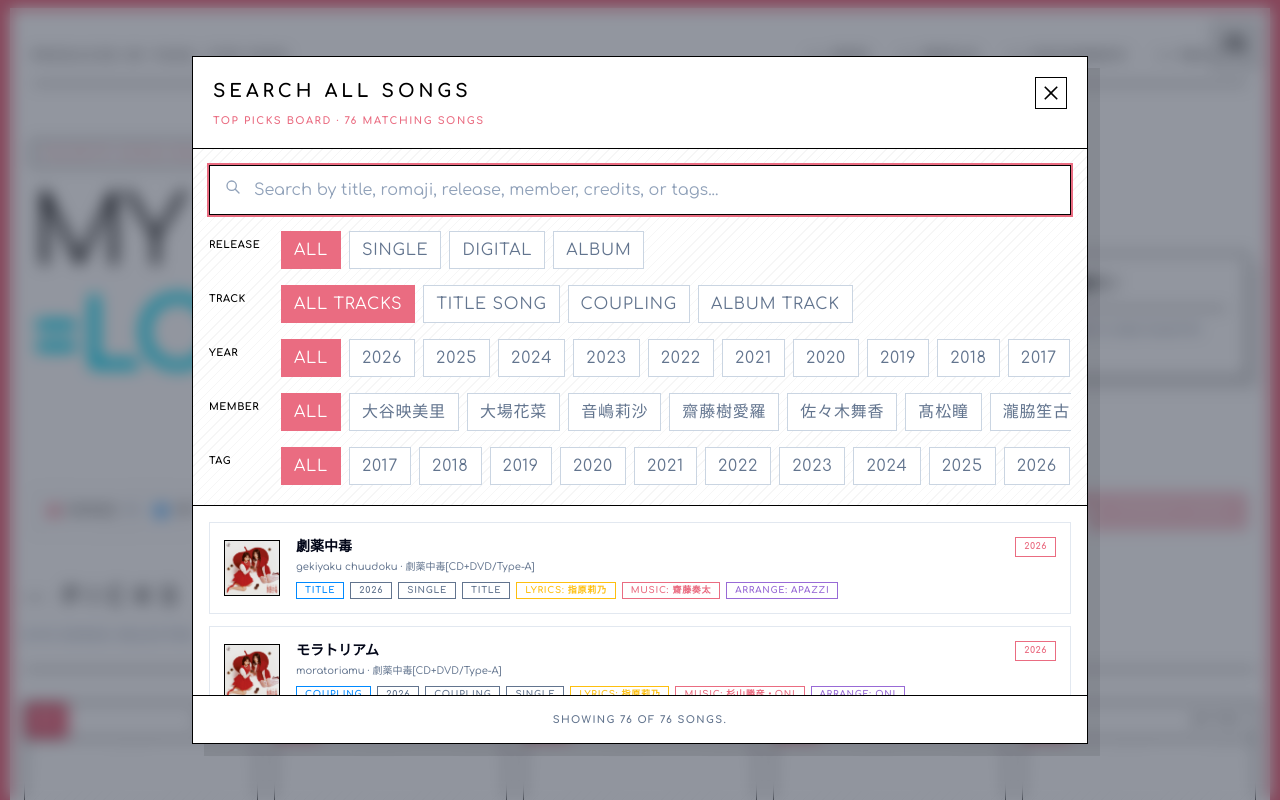
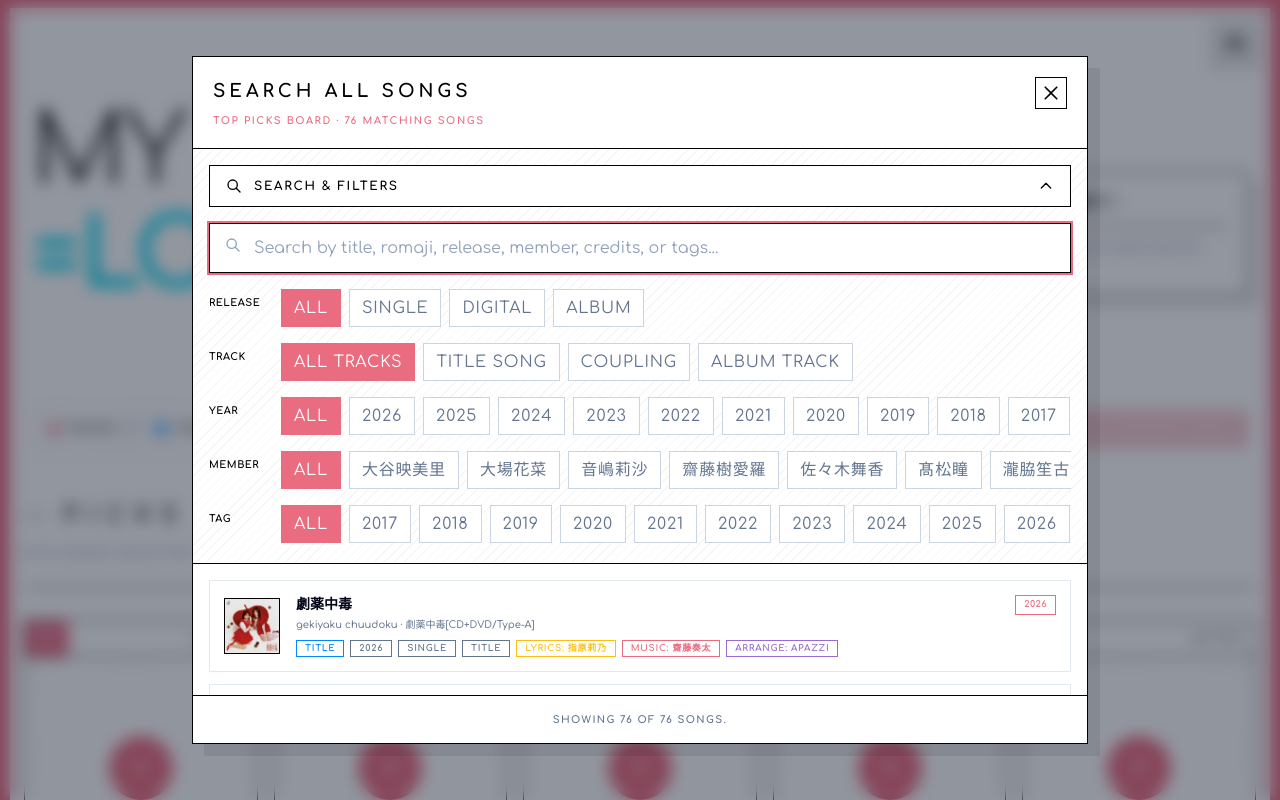
Before and after one commit to alexpsz/MyPickEqualLove, a Next.js app: page / in a window 1280 px wide. Both pictures are taken after a click on the button "SEARCH ALL SONGS". Shown: the top 800 px of the page. Built offline with nearby package versions, Linux system fonts and the light colour scheme.

Commit message:
Refine export rendering and search filters

```diff
--- a/src/app/page.tsx
+++ b/src/app/page.tsx
@@ -184,6 +184,7 @@ export default function Home() {
       );
 
       if (exportElement) {
+        await document.fonts.ready;
         await new Promise((resolve) => window.setTimeout(resolve, 150));
         const canvas = await html2canvas(exportElement, {
           useCORS: true,
--- a/src/components/ExportBoard.tsx
+++ b/src/components/ExportBoard.tsx
@@ -16,6 +16,8 @@ interface ExportBoardProps {
 }
 
 const EXPORT_FONT_FAMILY = '"Comfortaa", "Work Sans", "Noto Sans JP", sans-serif';
+const EXPORT_TITLE_FONT_FAMILY =
+  '"Noto Sans JP", "Hiragino Kaku Gothic ProN", "Yu Gothic", Meiryo, sans-serif';
 
 const MEMBER_COLOR_STRIP = MEMBERS.slice()
   .sort((a, b) => a.sortOrder - b.sortOrder)
@@ -156,20 +158,20 @@ export default function ExportBoard({
                   left: "0",
                   top: "0",
                   zIndex: 4,
-                  minWidth: "58px",
+                  width: "58px",
                   height: "34px",
                   background: EQUAL_LOVE_TEAM_COLOR,
                   color: "#fff",
-                  display: "flex",
-                  alignItems: "center",
-                  justifyContent: "center",
+                  display: "grid",
+                  placeItems: "center",
                   fontWeight: 900,
                   fontSize: "16px",
+                  lineHeight: 1,
                   borderRight: "2px solid #000",
                   borderBottom: "2px solid #000",
                 }}
               >
-                {slot.label}
+                <span style={exportRankTextStyle}>{slot.label}</span>
               </div>
 
               {song ? (
@@ -204,6 +206,7 @@ export default function ExportBoard({
                           fontSize: "24px",
                           lineHeight: 1.18,
                           fontWeight: 900,
+                          fontFamily: EXPORT_TITLE_FONT_FAMILY,
                           color: "#000",
                           wordBreak: "break-word",
                         }}
@@ -220,9 +223,15 @@ export default function ExportBoard({
                       }}
                     >
                       <span style={exportTagStyle}>
-                        {song.releaseDate?.slice(0, 4) ?? "TBD"}
+                        <span style={exportTagTextStyle}>
+                          {song.releaseDate?.slice(0, 4) ?? "TBD"}
+                        </span>
                       </span>
-                      {song.trackType && <span style={exportTagStyle}>{song.trackType}</span>}
+                      {song.trackType && (
+                        <span style={exportTagStyle}>
+                          <span style={exportTagTextStyle}>{song.trackType}</span>
+                        </span>
+                      )}
                     </div>
                   </div>
                 </>
@@ -271,13 +280,32 @@ export default function ExportBoard({
   );
 }
 
+const exportRankTextStyle: React.CSSProperties = {
+  display: "block",
+  lineHeight: 1,
+  transform: "translateY(-8px)",
+};
+
 const exportTagStyle: React.CSSProperties = {
+  display: "inline-flex",
+  alignItems: "center",
+  justifyContent: "center",
+  minWidth: "44px",
+  height: "24px",
+  boxSizing: "border-box",
   border: `1px solid ${EQUAL_LOVE_TEAM_COLOR}`,
   background: "#fff",
   color: EQUAL_LOVE_TEAM_COLOR,
-  padding: "4px 8px",
+  padding: "0 8px",
   fontSize: "10px",
   fontWeight: 900,
   letterSpacing: "0.12em",
+  lineHeight: 1,
   textTransform: "uppercase",
 };
+
+const exportTagTextStyle: React.CSSProperties = {
+  display: "block",
+  lineHeight: 1,
+  transform: "translateY(-6px)",
+};
--- a/src/components/Footer.tsx
+++ b/src/components/Footer.tsx
@@ -12,6 +12,18 @@ export default function Footer() {
           Song metadata is synced from public discography and credit sources;
           local covers are used for static image export.
         </p>
+        <p className="mt-1">
+          Inspired by{" "}
+          <a
+            href="https://mypick.rurino.dev/"
+            target="_blank"
+            rel="noreferrer"
+            className="font-medium text-[var(--equal-love-logo-blue)] underline-offset-2 hover:underline"
+          >
+            mypickhasunosora
+          </a>
+          .
+        </p>
       </div>
     </footer>
   );
--- a/src/components/Header.tsx
+++ b/src/components/Header.tsx
@@ -1,30 +1,11 @@
 import React from "react";
 import { APP_BRAND } from "../config/equalLove";
-
-const navItems = ["NEWS", "PROFILE", "DISCOGRAPHY", "FAN CLUB"];
 
 export default function Header() {
   return (
     <header className="relative z-10 mx-auto w-full max-w-7xl px-5 pb-8 pt-7 md:px-8 md:pb-12 md:pt-10">
-      <div className="flex flex-wrap items-center justify-between gap-4 border-b border-black pb-5">
-        <div className="text-[10px] font-bold uppercase tracking-[0.36em] text-black">
-          {APP_BRAND.tagline}
-        </div>
-        <nav className="hidden items-center gap-7 text-[10px] font-bold uppercase tracking-[0.18em] text-black sm:flex">
-          {navItems.map((item) => (
-            <span key={item} className="inline-flex items-center gap-2">
-              <span className="h-px w-4 bg-black" />
-              {item}
-            </span>
-          ))}
-        </nav>
-      </div>
-
       <div className="grid gap-6 py-10 md:grid-cols-[1fr_auto] md:items-end md:py-14">
         <div>
-          <div className="mb-5 inline-flex border border-black bg-white px-3 py-1 text-[10px] font-bold uppercase tracking-[0.22em] text-[var(--equal-love-primary)]">
-            Favorite Songs Board
-          </div>
           <h1 className="max-w-4xl text-5xl font-light leading-none tracking-[-0.01em] text-black sm:text-7xl md:text-8xl">
             MY PICK
             <span className="mt-2 block font-bold text-[var(--equal-love-logo-blue)]">
--- a/src/components/SearchModal.tsx
+++ b/src/components/SearchModal.tsx
@@ -1,10 +1,7 @@
 "use client";
 
 import React, { useEffect, useMemo, useRef, useState } from "react";
-import {
-  RELEASE_TYPE_LABELS,
-  TRACK_TYPE_LABELS,
-} from "../config/equalLove";
+import { RELEASE_TYPE_LABELS, TRACK_TYPE_LABELS } from "../config/equalLove";
 import type {
   Member,
   PickSlot,
@@ -40,7 +37,11 @@ const getMemberNames = (song: Song, membersById: Record<string, Member>) =>
   [...(song.memberIds ?? []), ...(song.centerMemberIds ?? [])]
     .map((memberId) => membersById[memberId])
     .filter(Boolean)
-    .flatMap((member) => [member.name.ja, member.name.romaji, member.name.en ?? ""]);
+    .flatMap((member) => [
+      member.name.ja,
+      member.name.romaji,
+      member.name.en ?? "",
+    ]);
 
 export default function SearchModal({
   activeSlot,
@@ -58,8 +59,9 @@ export default function SearchModal({
     useState<ReleaseFilter>("all");
   const [trackTypeFilter, setTrackTypeFilter] = useState<TrackFilter>("all");
   const [yearFilter, setYearFilter] = useState("all");
-  const [memberFilter, setMemberFilter] = useState("all");
+  const [memberFilters, setMemberFilters] = useState<string[]>([]);
   const [tagFilter, setTagFilter] = useState("all");
+  const [isSearchOpen, setIsSearchOpen] = useState(true);
   const searchInputRef = useRef<HTMLInputElement>(null);
 
   const membersById = useMemo(
@@ -76,9 +78,10 @@ export default function SearchModal({
   }, [onClose]);
 
   useEffect(() => {
+    if (!isSearchOpen) return;
     const timer = window.setTimeout(() => searchInputRef.current?.focus(), 0);
     return () => window.clearTimeout(timer);
-  }, []);
+  }, [isSearchOpen]);
 
   const filteredSongs = useMemo(() => {
     const q = normalizeStr(searchQuery);
@@ -100,9 +103,12 @@ export default function SearchModal({
       }
 
       if (
-        memberFilter !== "all" &&
-        !song.memberIds?.includes(memberFilter) &&
-        !song.centerMemberIds?.includes(memberFilter)
+        memberFilters.length > 0 &&
+        !memberFilters.some(
+          (memberId) =>
+            song.memberIds?.includes(memberId) ||
+            song.centerMemberIds?.includes(memberId),
+        )
       ) {
         return false;
       }
@@ -139,7 +145,7 @@ export default function SearchModal({
       return searchableParts.some((part) => normalizeStr(part).includes(q));
     });
   }, [
-    memberFilter,
+    memberFilters,
     membersById,
     releaseTypeFilter,
     searchQuery,
@@ -153,9 +159,28 @@ export default function SearchModal({
     setReleaseTypeFilter("all");
     setTrackTypeFilter("all");
     setYearFilter("all");
-    setMemberFilter("all");
+    setMemberFilters([]);
     setTagFilter("all");
   };
+
+  const toggleMemberFilter = (memberId: string) => {
+    setMemberFilters((currentMemberFilters) =>
+      currentMemberFilters.includes(memberId)
+        ? currentMemberFilters.filter(
+            (currentMemberId) => currentMemberId !== memberId,
+          )
+        : [...currentMemberFilters, memberId],
+    );
+  };
+
+  const activeCriteriaCount = [
+    searchQuery.trim(),
+    releaseTypeFilter !== "all",
+    trackTypeFilter !== "all",
+    yearFilter !== "all",
+    memberFilters.length > 0,
+    tagFilter !== "all",
+  ].filter(Boolean).length;
 
   return (
     <div className="fixed inset-0 z-50 flex items-center justify-center px-4">
@@ -170,7 +195,9 @@ export default function SearchModal({
         <div className="flex items-start justify-between gap-4 border-b border-black bg-white p-5">
           <div>
             <h3 className="text-lg font-bold uppercase tracking-[0.22em] text-black">
-              {activeSlot ? `Select Song for ${activeSlot.label}` : "Search All Songs"}
+              {activeSlot
+                ? `Select Song for ${activeSlot.label}`
+                : "Search All Songs"}
             </h3>
             <p className="mt-2 text-[10px] font-bold uppercase tracking-[0.16em] text-[var(--equal-love-primary)]">
               Top Picks board · {filteredSongs.length} matching songs
@@ -182,13 +209,66 @@ export default function SearchModal({
             className="flex h-8 w-8 items-center justify-center border border-black bg-white text-black transition-colors hover:bg-black hover:text-white"
             aria-label="Close search modal"
           >
-            <svg className="h-4 w-4 fill-current" viewBox="0 0 20 20" aria-hidden="true">
+            <svg
+              className="h-4 w-4 fill-current"
+              viewBox="0 0 20 20"
+              aria-hidden="true"
+            >
               <path d="M10 8.586L2.929 1.515 1.515 2.929 8.586 10l-7.071 7.071 1.414 1.414L10 11.414l7.071 7.071 1.414-1.414L11.414 10l7.071-7.071-1.414-1.414L10 8.586z" />
             </svg>
           </button>
         </div>
 
         <div className="official-stripe border-b border-black p-4">
+          <button
+            type="button"
+            onClick={() =>
+              setIsSearchOpen((currentIsSearchOpen) => !currentIsSearchOpen)
+            }
+            className="flex w-full items-center justify-between gap-3 border border-black bg-white px-4 py-3 text-left text-black transition-colors hover:bg-black hover:text-white"
+            aria-controls="song-search-panel"
+            aria-expanded={isSearchOpen}
+          >
+            <span className="flex min-w-0 items-center gap-3">
+              <svg
+                className="h-4 w-4 flex-shrink-0 stroke-current"
+                fill="none"
+                viewBox="0 0 24 24"
+                strokeWidth="2"
+                aria-hidden="true"
+              >
+                <path
+                  strokeLinecap="round"
+                  strokeLinejoin="round"
+                  d="M21 21l-6-6m2-5a7 7 0 11-14 0 7 7 0 0114 0z"
+                />
+              </svg>
+              <span className="truncate text-xs font-black uppercase tracking-[0.14em]">
+                Search & Filters
+                {activeCriteriaCount > 0
+                  ? ` · ${activeCriteriaCount} active`
+                  : ""}
+              </span>
+            </span>
+            <svg
+              className={`h-4 w-4 flex-shrink-0 fill-none stroke-current transition-transform ${
+                isSearchOpen ? "rotate-180" : ""
+              }`}
+              fill="none"
+              viewBox="0 0 24 24"
+              strokeWidth="2"
+              aria-hidden="true"
+            >
+              <path
+                strokeLinecap="round"
+                strokeLinejoin="round"
+                d="M19 9l-7 7-7-7"
+              />
+            </svg>
+          </button>
+
+          {isSearchOpen ? (
+            <div id="song-search-panel" className="mt-4">
               <div className="relative">
                 <input
                   type="text"
@@ -258,16 +338,16 @@ export default function SearchModal({
 
                 <FilterRow label="Member">
                   <FilterChip
-                active={memberFilter === "all"}
-                onClick={() => setMemberFilter("all")}
+                    active={memberFilters.length === 0}
+                    onClick={() => setMemberFilters([])}
                   >
                     All
                   </FilterChip>
                   {members.map((member) => (
                     <FilterChip
                       key={member.id}
-                  active={memberFilter === member.id}
-                  onClick={() => setMemberFilter(member.id)}
+                      active={memberFilters.includes(member.id)}
+                      onClick={() => toggleMemberFilter(member.id)}
                     >
                       {member.name.ja.replace(/\s+/g, "")}
                     </FilterChip>
@@ -275,7 +355,10 @@ export default function SearchModal({
                 </FilterRow>
 
                 <FilterRow label="Tag">
-              <FilterChip active={tagFilter === "all"} onClick={() => setTagFilter("all")}>
+                  <FilterChip
+                    active={tagFilter === "all"}
+                    onClick={() => setTagFilter("all")}
+                  >
                     All
                   </FilterChip>
                   {tags.map((tag) => (
@@ -296,6 +379,8 @@ export default function SearchModal({
                   </button>
                 </FilterRow>
               </div>
+            </div>
+          ) : null}
         </div>
 
         <div className="no-scrollbar flex-1 space-y-3 overflow-y-auto bg-white p-4">
@@ -325,7 +410,8 @@ export default function SearchModal({
                     </span>
                   </div>
                   <div className="mt-0.5 truncate text-[10px] font-medium text-slate-500">
-                    {song.title.romaji} · {song.releaseTitle?.ja ?? "Release TBD"}
+                    {song.title.romaji} ·{" "}
+                    {song.releaseTitle?.ja ?? "Release TBD"}
                   </div>
                   <div className="mt-2 flex flex-wrap gap-1.5">
                     {song.trackType && (
@@ -334,10 +420,7 @@ export default function SearchModal({
                       </span>
                     )}
                     {(song.tags ?? []).slice(0, 4).map((tag) => (
-                      <span
-                        key={tag}
-                        className="official-chip text-slate-500"
-                      >
+                      <span key={tag} className="official-chip text-slate-500">
                         {tag}
                       </span>
                     ))}
@@ -407,6 +490,7 @@ function FilterChip({
     <button
       type="button"
       onClick={onClick}
+      aria-pressed={active}
       className={`whitespace-nowrap border px-3 py-1.5 text-[10px] font-bold uppercase tracking-wider transition-all ${
         active
           ? "border-[var(--equal-love-primary)] bg-[var(--equal-love-primary)] text-white"
```
Lines whose indentation alone changed are shown as unchanged.
